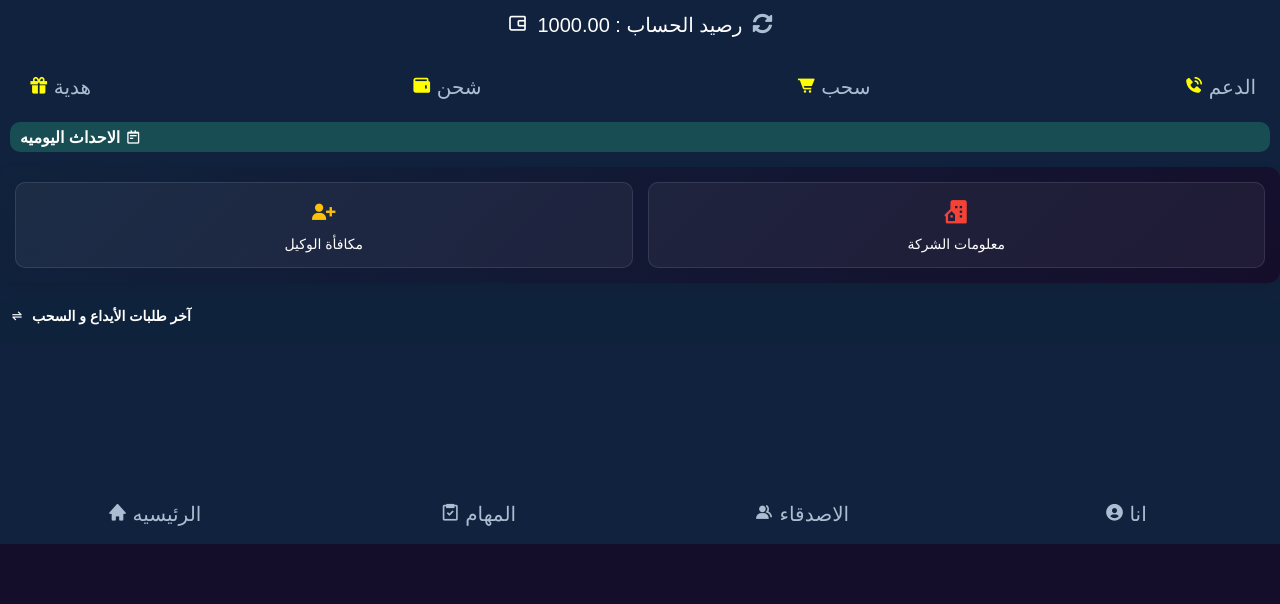
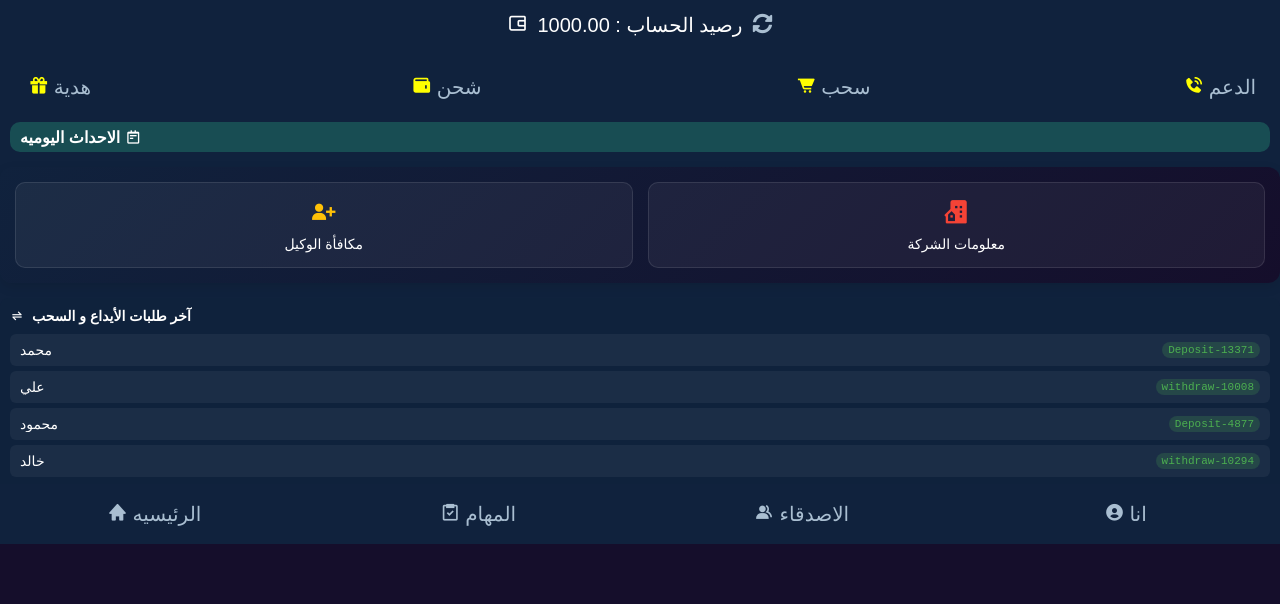
Before and after one commit to eebrahimx4/RenFT, a plain HTML site: page index.html in a window 1280 px wide. Shown: the part 256-860 px from the top of the page. Drawn offline with nearby package versions, Linux system fonts and the light colour scheme; files that its build step writes are made by us from their sources; files whose address does not match are found by name.

Commit message:
Update index.html

```diff
--- a/index.html
+++ b/index.html
@@ -7,7 +7,7 @@
     <meta charset="UTF-8">
     <meta name="viewport" content="width=device-width, initial-scale=1.0">
     <title>Home</title>
-    <link rel="stylesheet" href="/css/index.css">
+    <link rel="stylesheet" href="index.css">
 </head>
 
 <body>
@@ -184,7 +184,7 @@
 
 
 
-    <script src="/js/index.js"></script>
+    <script src="index.js"></script>
 </body>
 
 </html>
```
